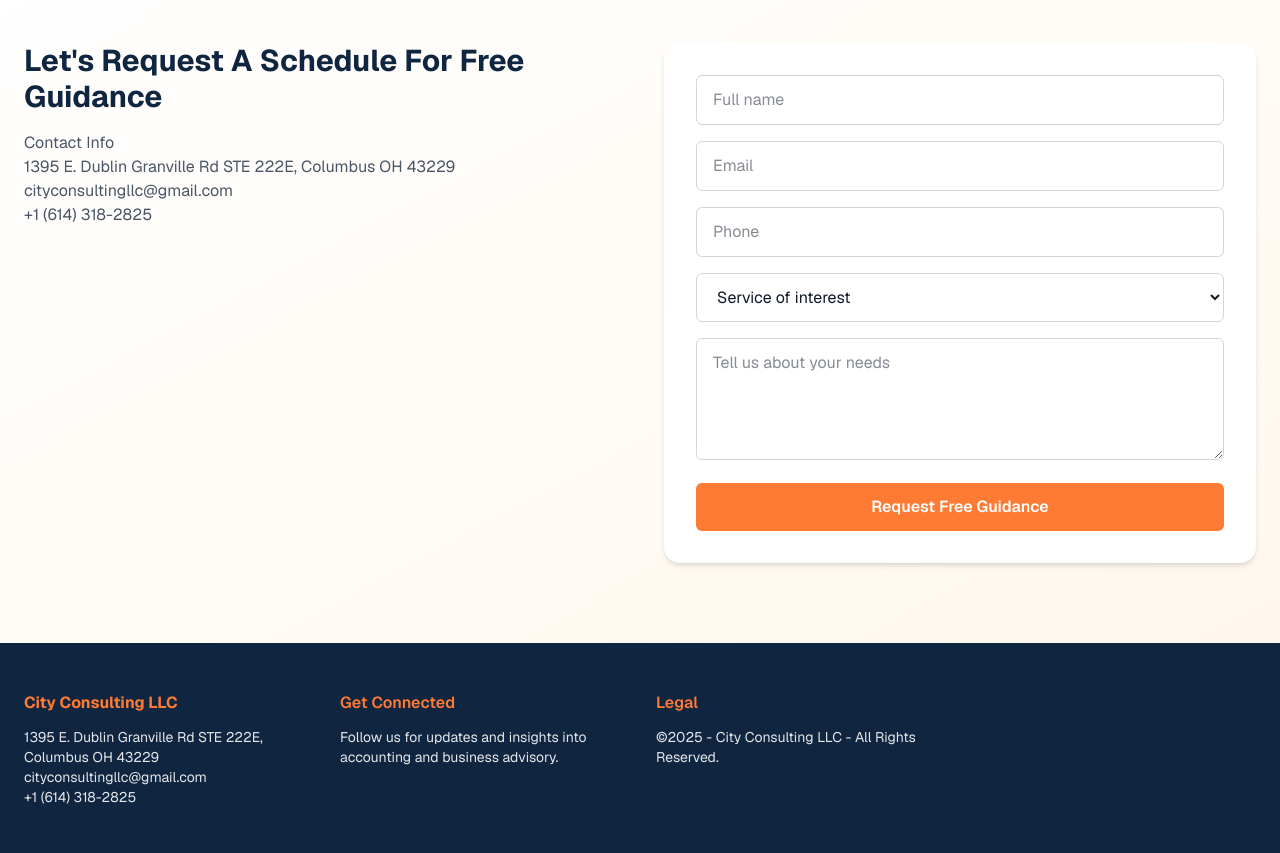
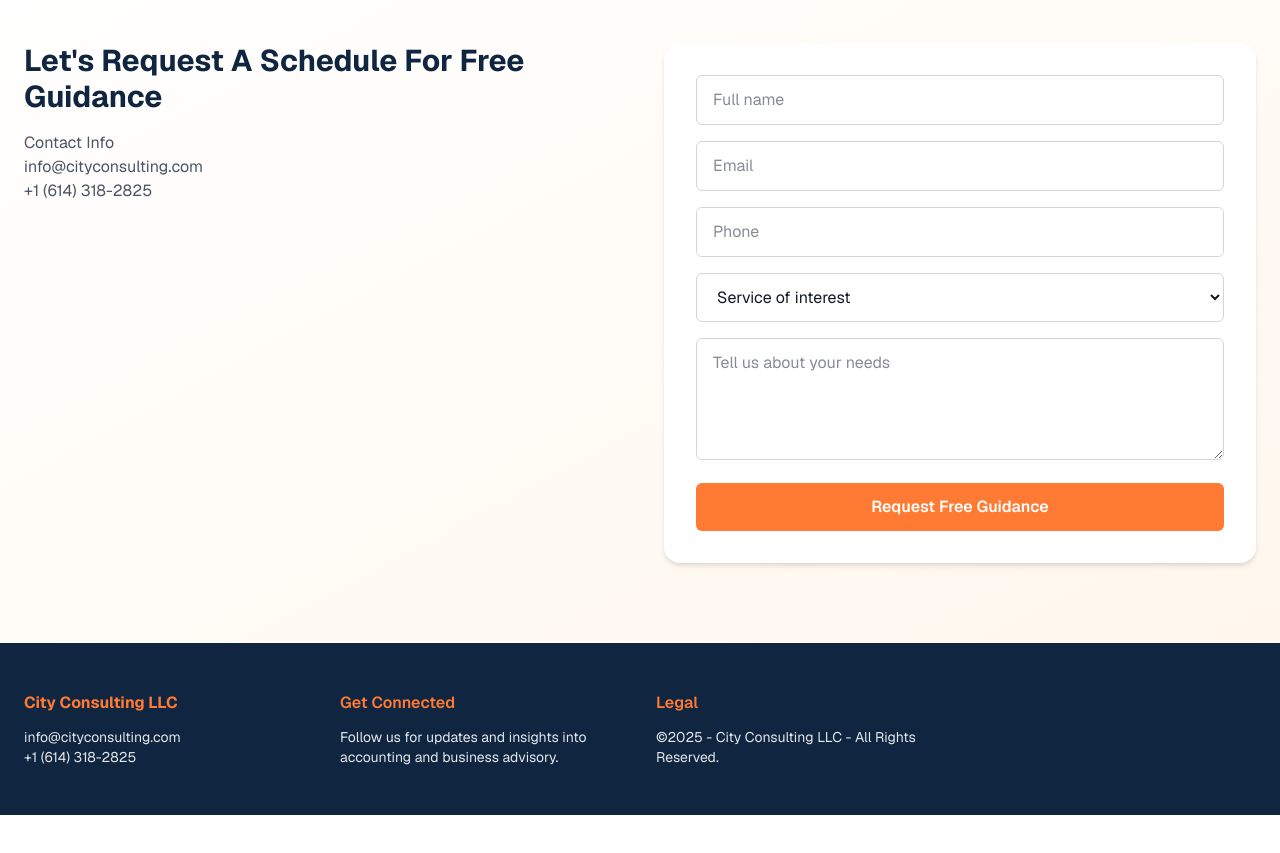
Before and after one commit to oagbsm/22, a Next.js app: page / in a window 1280 px wide. Shown: the part 3780-4633 px from the top of the page. After the commit the page ends 4595 px from the top, so only its background shows below. Built offline with nearby package versions, Linux system fonts and the light colour scheme.

Commit message:
Update page.js

```diff
--- a/src/app/page.js
+++ b/src/app/page.js
@@ -345,7 +345,7 @@
 <div className="max-w-7xl mx-auto px-6 grid md:grid-cols-2 gap-12 items-start">
           <div>
             <h3 className="text-3xl font-bold mb-4" style={{ color: darkBlue }}>Let's Request A Schedule For Free Guidance</h3>
-            <p className="text-gray-600 mb-6">Contact Info<br/>1395 E. Dublin Granville Rd STE 222E, Columbus OH 43229<br/>cityconsultingllc@gmail.com<br/>+1 (614) 318-2825</p>
+            <p className="text-gray-600 mb-6">Contact Info<br/>info@cityconsulting.com<br/>+1 (614) 318-2825</p>
 
 
           </div>
@@ -374,7 +374,7 @@
         <div className="max-w-7xl mx-auto px-6 grid md:grid-cols-4 gap-8">
           <div>
             <h4 className="text-[#ff7a33] font-bold mb-3">City Consulting LLC</h4>
-            <p className="text-sm text-gray-200">1395 E. Dublin Granville Rd STE 222E, Columbus OH 43229<br/>cityconsultingllc@gmail.com<br/>+1 (614) 318-2825</p>
+            <p className="text-sm text-gray-200">info@cityconsulting.com<br/>+1 (614) 318-2825</p>
           </div>
 
           <div>
```
